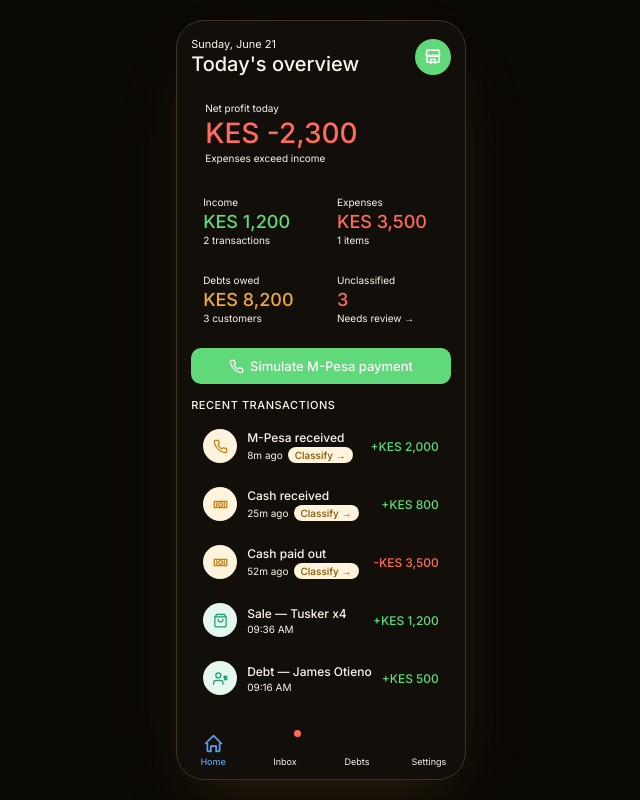
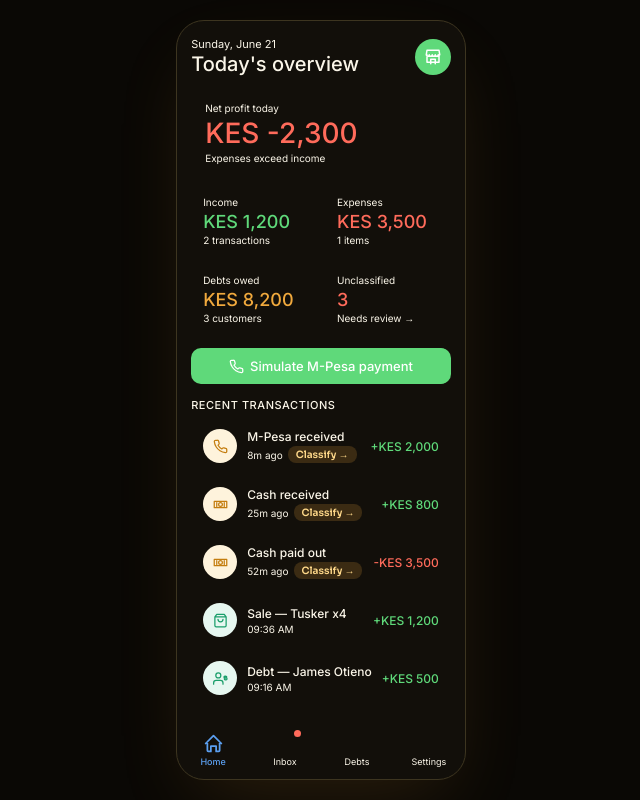
Before and after one commit to bred9702-svg/duka-app, a React (Vite) app: page / in a window 1280 px wide. Shown: the whole page, without its empty margins (319-959 px from the left). Built offline with nearby package versions, Linux system fonts and the light colour scheme.

Commit message:
Update Badge.jsx

```diff
--- a/src/components/ui/Badge.jsx
+++ b/src/components/ui/Badge.jsx
@@ -1,9 +1,9 @@
 const VARIANTS = {
-  warn: { background: '#fef3dc', color: '#8a5500' },
-  ok: { background: '#e6f7f0', color: '#0d6b47' },
-  info: { background: '#eff6ff', color: '#1e40af' },
-  red: { background: '#fdeaea', color: '#9b2c2c' },
-  gray: { background: '#f1f0ee', color: '#5f5e5a' },
+  warn: { background: 'rgba(240,169,61,0.18)', color: '#FFD98A' },
+  ok: { background: 'rgba(95,217,122,0.16)', color: '#5FD97A' },
+  info: { background: 'rgba(91,159,240,0.16)', color: '#5B9FF0' },
+  red: { background: 'rgba(255,107,91,0.16)', color: '#FF6B5B' },
+  gray: { background: 'rgba(255,255,255,0.08)', color: 'var(--text-mid)' },
 }
 
 export default function Badge({ children, variant = 'gray' }) {
@@ -12,10 +12,11 @@
     <span
       style={{
         fontSize: 10,
-        padding: '2px 7px',
-        borderRadius: 10,
+        padding: '2px 8px',
+        borderRadius: 8,
         display: 'inline-block',
-        fontWeight: 500,
+        fontWeight: 600,
+        fontFamily: 'var(--font-display)',
         ...style,
       }}
     >
```
